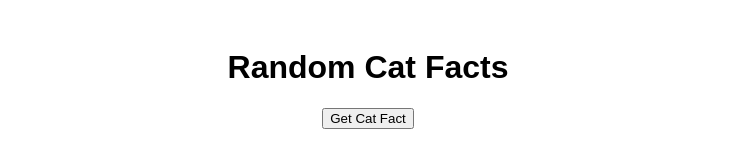
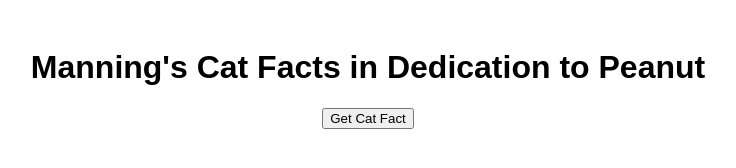
Before and after one commit to BitterGiter/FragranceStarter, a plain HTML site: page index.html in a window 1280 px wide. Shown: the whole page, without its empty margins (272-1008 px from the left). Drawn offline with Linux system fonts and the light colour scheme.

Commit message:
Update index.html

```diff
--- a/index.html
+++ b/index.html
@@ -3,7 +3,7 @@
 <head>
   <meta charset="UTF-8">
   <meta name="viewport" content="width=device-width, initial-scale=1.0">
-  <title>Random Cat Facts</title>
+  <title>Manning's Cat Facts in Dedication to Peanut</title>
   <style>
     body {
       font-family: Arial, sans-serif;
@@ -17,7 +17,7 @@
   </style>
 </head>
 <body>
-  <h1>Random Cat Facts</h1>
+  <h1>Manning's Cat Facts in Dedication to Peanut</h1>
   <button onclick="getCatFact()">Get Cat Fact</button>
   <div id="cat-fact"></div>
 
```
